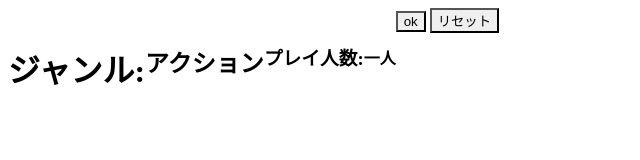
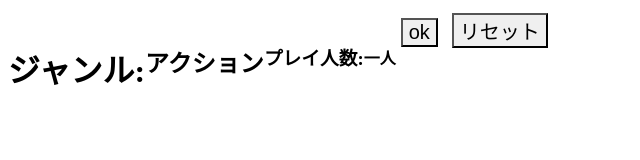
Before and after one commit to Kn240/Web2-4, a plain HTML site: page index.html in a window 1280 px wide. Shown: the whole page, without its empty margins (0-640 px from the left). Drawn offline with Linux system fonts and the light colour scheme.

Commit message:
Update default.css

```diff
--- a/css/default.css
+++ b/css/default.css
@@ -18,5 +18,25 @@
     }
     .btn {
       -webkit-appearance: none;
+      margin:5px;
+      width: 150;
+      height: 50;
+      padding: 15;
+      font-size: 20px;
     }
+
+    .btn:hover {
+      opacity: 0.5;
+    }
+
+    .btn:active {
+      color: blue;
+    }
+
+    .btn-submit {
+      background-color: green；
+    }
+
+    .btn-reset {
+      background-color: yellow；
 }
```
